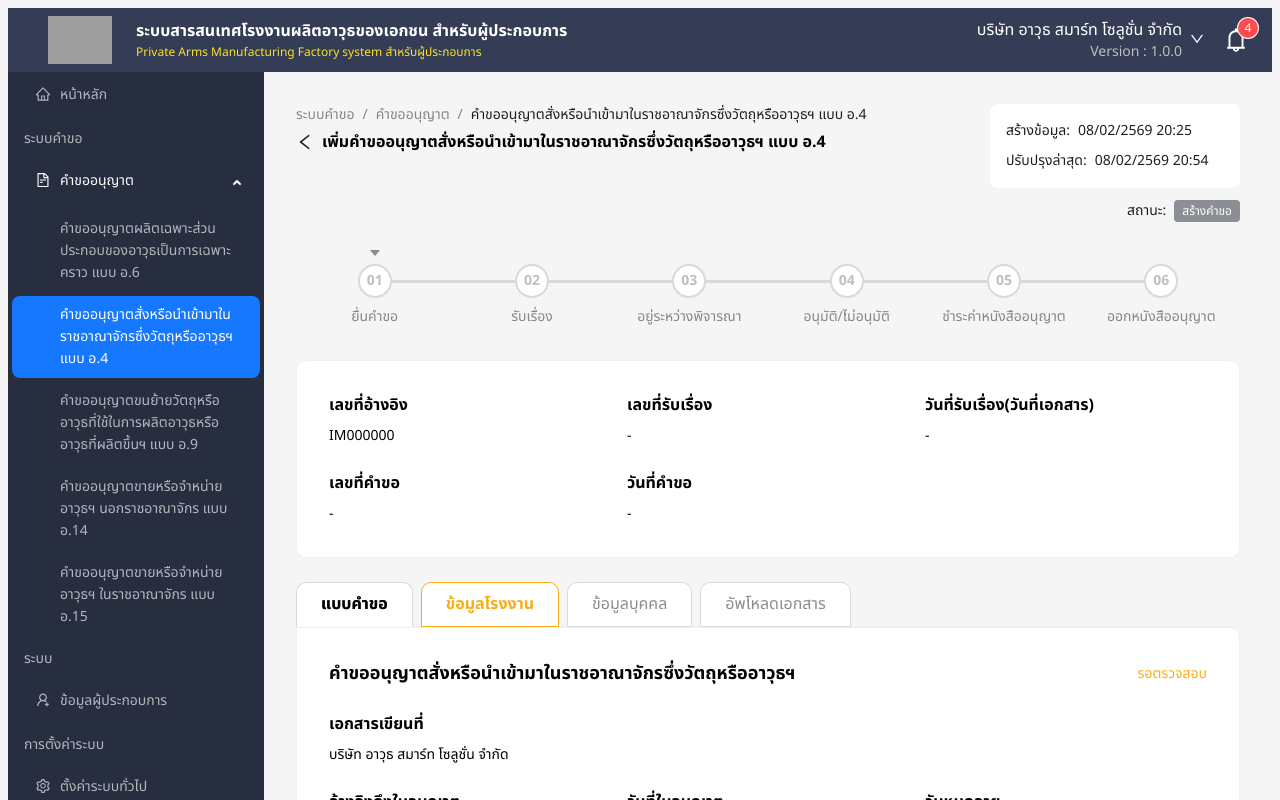
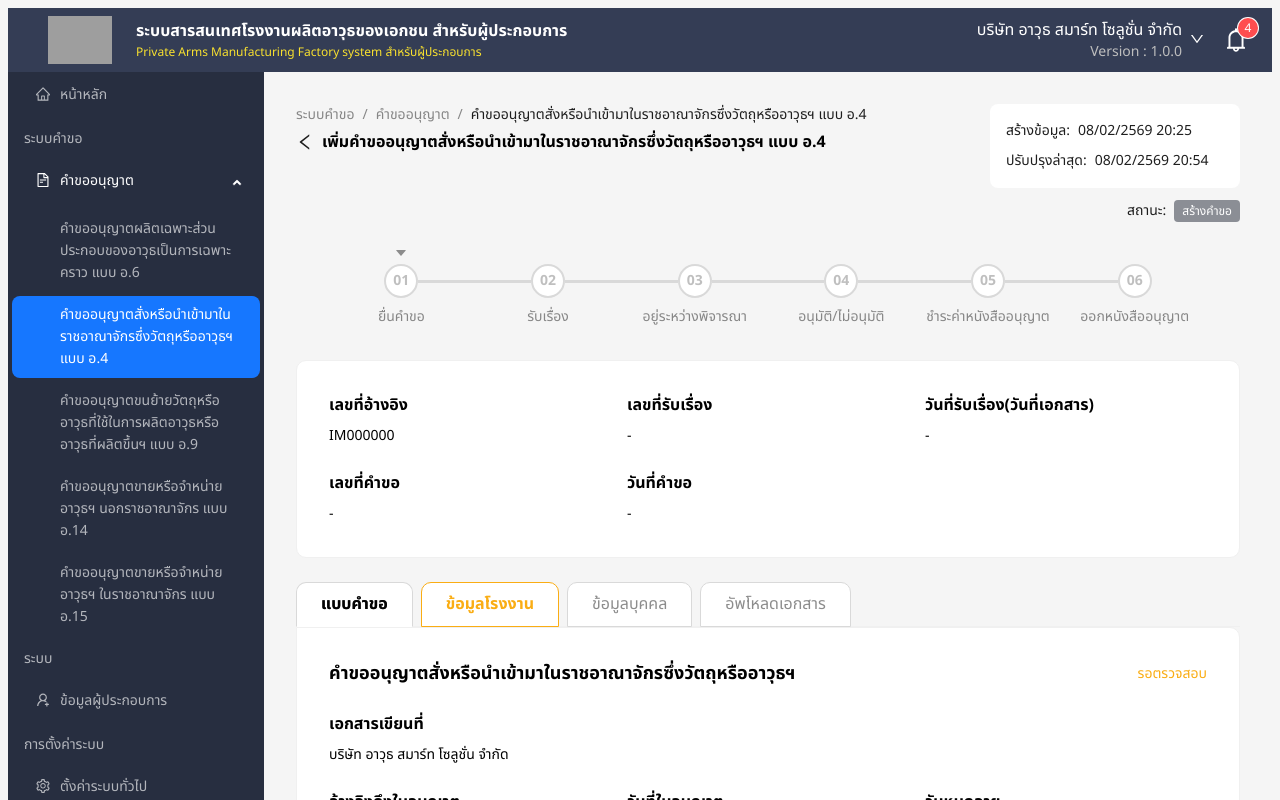
Before and after one commit to Manartqa/ui-sa-045, a Next.js app: page /request/import-weapon-a4 in a window 1280 px wide. Shown: the top 800 px of the page. Built offline with nearby package versions, Linux system fonts and the light colour scheme; grey boxes are pictures that could not be loaded; what @ant-design/nextjs-registry would draw is missing.

Commit message:
แก้ไข container กว้าง 880px

```diff
--- a/src/components/partials/ImportRequestA4/RequestSteps.tsx
+++ b/src/components/partials/ImportRequestA4/RequestSteps.tsx
@@ -16,7 +16,7 @@ const GRAY_CURRENT = "#8C8C8C";
 export default function RequestSteps() {
   return (
     <div className="w-full overflow-x-auto pb-2">
-      <div className="flex min-w-[720px]">
+      <div className="mx-auto flex w-full min-w-[680px] max-w-[880px]">
         {STEPS.map((step, i) => {
           const isDone = i < ACTIVE_STEP_INDEX;
           const isCurrent = i === ACTIVE_STEP_INDEX;
```
